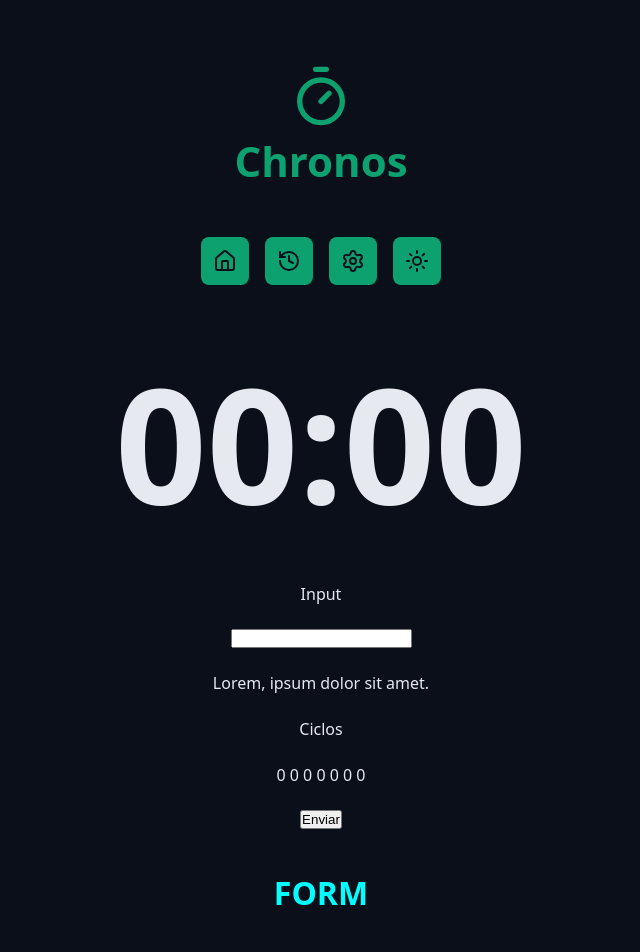
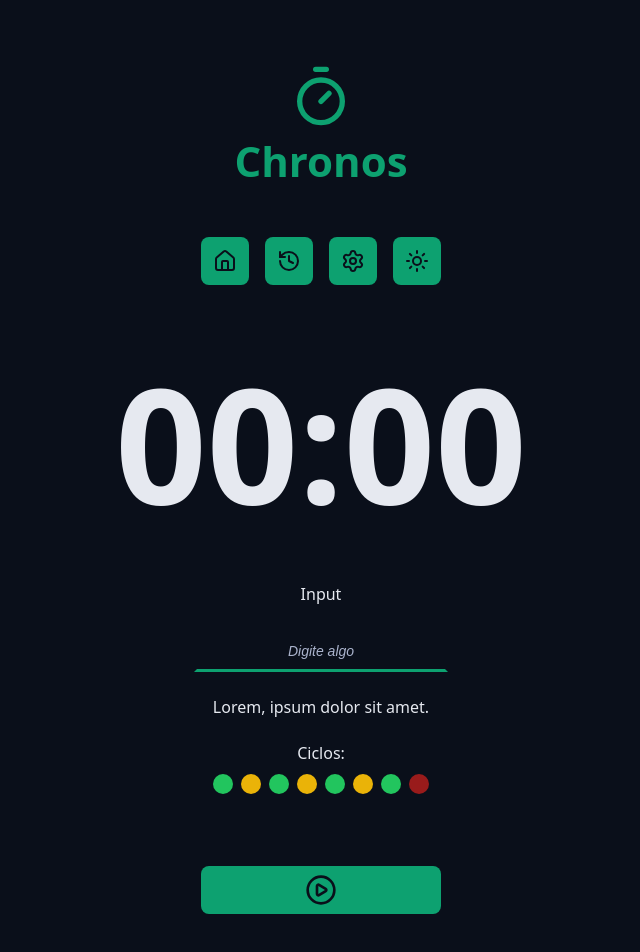
Before and after one commit to alissonrangel/chronos-pomodoro-react, a React (Vite) app: page / in a window 1280 px wide. Shown: the top 952 px of the page, without its empty margins (319-959 px from the left). Built offline with nearby package versions, Linux system fonts and the light colour scheme.

Commit message:
commit até aula 30

```diff
--- a/src/App.tsx
+++ b/src/App.tsx
@@ -2,17 +2,19 @@
  * Componente do React com PascalCase
  * Ex.:ExemploDeComponente
  */
-import { Fragment } from 'react/jsx-runtime';
-import { Camera } from 'lucide-react';
-import { Container } from './components/Container';
-import { Heading } from './components/Heading';
-import { Logo } from './components/Logo';
+import { Fragment } from "react/jsx-runtime";
+import { Camera, PlayCircleIcon, StopCircleIcon } from "lucide-react";
+import { Container } from "./components/Container";
+import { Heading } from "./components/Heading";
+import { Logo } from "./components/Logo";
 
-import './styles/theme.css';
-import './styles/global.css';
-import { Menu } from './components/Menu';
-import { CountDown } from './components/CountDown';
-import { DefaultInput } from './components/DefaultInput';
+import "./styles/theme.css";
+import "./styles/global.css";
+import { Menu } from "./components/Menu";
+import { CountDown } from "./components/CountDown";
+import { DefaultInput } from "./components/DefaultInput";
+import { Cycles } from "./components/Cycles";
+import { DefaultButton } from "./components/DefaultButton";
 
 export function App() {
   return (
@@ -53,27 +55,36 @@
       </Container>
       <Container>
         <form className="form" action="">
-          <DefaultInput id="task" name="task" type="text">
-            Input
-          </DefaultInput>
+          <DefaultInput
+            id="task"
+            name="task"
+            type="text"
+            title="título"
+            labelText="Input"
+            placeholder="Digite algo"
+            // disabled
+            // defaultValue="Valor Preenchido"
+          ></DefaultInput>
           <div className="formRow">
             <p>Lorem, ipsum dolor sit amet.</p>
           </div>
           <div className="formRow">
-            <p>Ciclos</p>
-            <p>0 0 0 0 0 0 0</p>
+            <Cycles />
           </div>
           <div className="formRow">
-            <button>Enviar</button>
+            <DefaultButton icon={<PlayCircleIcon />} color="green" />
+          </div>
+          <div className="formRow">
+            <DefaultButton icon={<StopCircleIcon />} color="red" />
           </div>
         </form>
       </Container>
-      <Container>
+      {/* <Container>
         <Heading>FORM</Heading>
       </Container>
       <Container>
         <Heading>FOOTER</Heading>
-      </Container>
+      </Container> */}
       <Heading attr={123} attr2="String">
         Olá Children
         <button>
--- /dev/null
+++ b/src/components/Cycles/index.tsx
@@ -0,0 +1,19 @@
+import styles from "./styles.module.css";
+
+export function Cycles() {
+  return (
+    <div className={styles.cycles}>
+      <span>Ciclos:</span>
+      <div className={styles.cyclesDots}>
+        <span className={`${styles.cycleDot} ${styles.workTime}`}></span>
+        <span className={`${styles.cycleDot} ${styles.shortBreakTime}`}></span>
+        <span className={`${styles.cycleDot} ${styles.workTime}`}></span>
+        <span className={`${styles.cycleDot} ${styles.shortBreakTime}`}></span>
+        <span className={`${styles.cycleDot} ${styles.workTime}`}></span>
+        <span className={`${styles.cycleDot} ${styles.shortBreakTime}`}></span>
+        <span className={`${styles.cycleDot} ${styles.workTime}`}></span>
+        <span className={`${styles.cycleDot} ${styles.longBreakTime}`}></span>
+      </div>
+    </div>
+  );
+}
--- /dev/null
+++ b/src/components/Cycles/styles.module.css
@@ -0,0 +1,32 @@
+.cycles {
+  display: flex;
+  flex-direction: column;
+  align-items: center;
+  gap: 1rem;
+}
+
+.cyclesDots {
+  display: flex;
+  justify-content: center;
+  gap: 0.8rem;
+}
+
+.cycleDot {
+  /* display: block; */
+  width: 2rem;
+  height: 2rem;
+  background-color: var(--primary);
+  border-radius: 50%;
+}
+
+.workTime {
+  background: var(--success);
+}
+
+.shortBreakTime {
+  background: var(--warning);
+}
+
+.longBreakTime {
+  background: var(--error);
+}
--- /dev/null
+++ b/src/components/DefaultButton/index.tsx
@@ -0,0 +1,21 @@
+import type React from "react";
+import styles from "./styles.module.css";
+
+type DefaultButtonProps = {
+  icon: React.ReactNode;
+  color?: "green" | "red";
+} & React.ComponentProps<"button">;
+
+export function DefaultButton({
+  color = "green",
+  icon,
+  ...props
+}: DefaultButtonProps) {
+  return (
+    <>
+      <button className={`${styles.button} ${styles[color]}`} {...props}>
+        {icon}
+      </button>
+    </>
+  );
+}
--- /dev/null
+++ b/src/components/DefaultButton/styles.module.css
@@ -0,0 +1,33 @@
+.button {
+  border: none;
+  background: var(--primary);
+  color: var(--text-over-primary);
+  min-width: 24rem;
+  padding: 0.8rem;
+  display: flex;
+  justify-content: center;
+  align-items: center;
+  border-radius: 0.8rem;
+  margin: 4.8rem 0;
+  cursor: pointer;
+  transition: all 0.1s ease-in-out;
+}
+
+.button svg {
+  height: 3.2rem;
+  width: 3.2rem;
+}
+
+.button:hover {
+  filter: brightness(80%);
+}
+
+.green {
+  background: var(--primary);
+  color: var(--text-over-primary);
+}
+
+.red {
+  background: var(--error);
+  color: var(--text-over-error);
+}
--- a/src/components/DefaultInput/index.tsx
+++ b/src/components/DefaultInput/index.tsx
@@ -2,15 +2,17 @@
 import styles from './styles.module.css';
 
 type DefaultInputProps = {
-  children: React.ReactNode;
+  // children: React.ReactNode;
+  labelText?: string;
 } & React.ComponentProps<'input'>;
 
-export function DefaultInput({ children, id, type, name }: DefaultInputProps) {
+export function DefaultInput({ labelText, ...rest }: DefaultInputProps) {
+  const { id } = { ...rest };
   return (
     <>
       <div className="formRow">
-        <label htmlFor={id}>{children}</label>
-        <input type={type} name={name} id={id} />
+        {labelText && <label htmlFor={id}>{labelText}</label>}
+        <input className={styles.input} {...rest} />
       </div>
     </>
   );
--- a/src/components/DefaultInput/styles.module.css
+++ b/src/components/DefaultInput/styles.module.css
@@ -1,5 +1,22 @@
-.container {
-  font-size: clamp(8rem, 25vw, 16rem);
+.input {
+  background-color: transparent;
   text-align: center;
-  font-weight: bold;
+  padding: 0.8rem;
+  font-size: 1.8rem;
+  color: var(--text-default);
+  outline: none;
+  border: 0.3rem solid transparent;
+  border-bottom: 0.3rem solid var(--primary);
+  transition: all 0.1s ease-in-out;
 }
+
+.input:focus {
+  border-radius: 0.8rem;
+  border: 0.3rem solid var(--primary);
+}
+
+.input::placeholder {
+  color: var(--gray-300);
+  font-size: 1.4rem;
+  font-style: italic;
+}
--- a/src/components/Heading/index.tsx
+++ b/src/components/Heading/index.tsx
@@ -7,7 +7,7 @@
 };
 
 export function Heading({ children, attr, attr2 }: HeadingProps) {
-  console.log(attr);
+  console.log(attr, attr2);
 
   //const { children, attr, attr2 } = props;
 
@@ -16,7 +16,9 @@
   return (
     <>
       {/* <h1 className={classes}>{props.children}</h1> */}
-      <h1 className={classes}>{children}</h1>
+      <h1 className={classes} id="teste">
+        {children}
+      </h1>
     </>
   );
 }
```
Also changed, not shown: src/components/ChronosHome.tsx (+19 -19 lines), .prettierrc.json, 1 other file (tests, documents, lock files or other folders).
